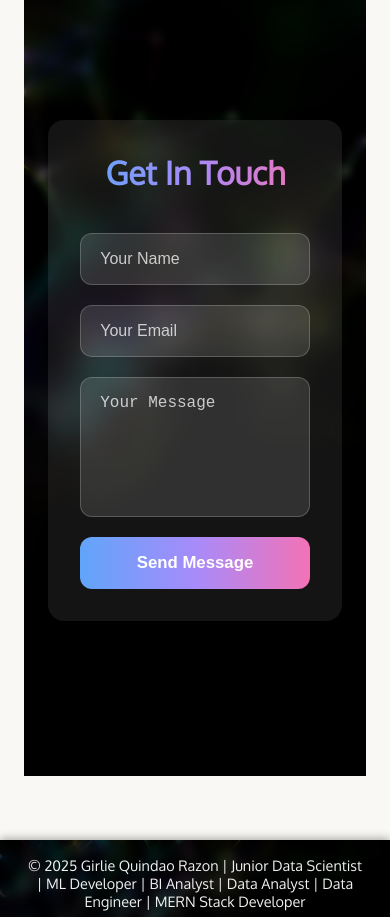
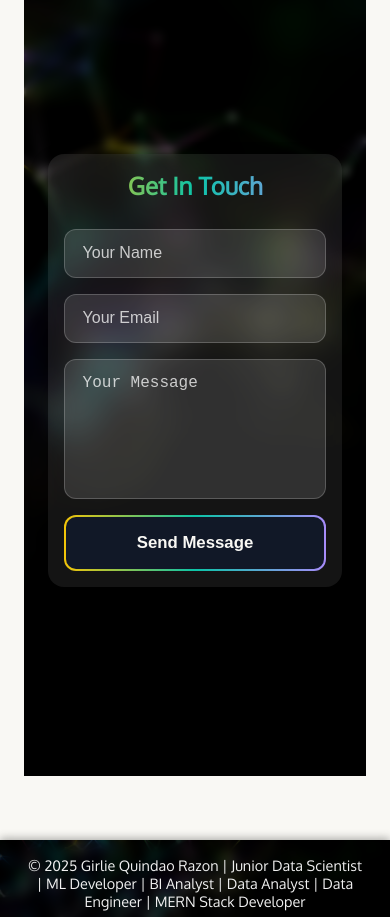
Before and after one commit to girlierazon84/Portfolio, a React (Create React App) app in the folder client/: page / in a window 390 px wide. Shown: the part 6300-7217 px from the top of the page. Built offline with nearby package versions, Linux system fonts and the light colour scheme; no server answers.

Commit message:
feat: improve contact section styling and responsiveness with CSS updates

```diff
--- a/client/src/components/Contact.tsx
+++ b/client/src/components/Contact.tsx
@@ -7,6 +7,7 @@ import { toast, ToastContainer } from "react-toastify";
 import "react-toastify/dist/ReactToastify.css";
 import DSBackground from "../assets/images/DS_bg.jpg";
 import Pic03 from "../assets/images/Pic03.png";
+import "../../src/index.css";
 
 const ContactSection = styled.section`
     width: 100%;
@@ -61,13 +62,17 @@ const ImageWrapper = styled(motion.div)`
         animation: float 4s ease-in-out infinite;
 
         @keyframes float {
-            0%, 100% { transform: translateY(0); }
-            50% { transform: translateY(-12px); }
+            0%,
+            100% {
+                transform: translateY(0);
+            }
+            50% {
+                transform: translateY(-12px);
         }
+    }
 
-        @media (max-width: 767px) {
-            display: none;
-        }
+    @media (max-width: 768px) {
+        display: none; // ✅ Hide on mobile view
     }
 `;
 
@@ -75,41 +80,53 @@ const FormWrapper = styled(motion.div)`
     flex: 1;
     background: rgba(255, 255, 255, 0.08);
     backdrop-filter: blur(14px);
-    padding: 2rem;
+    padding: 1.5rem;
     border-radius: 1rem;
     box-shadow: 0 8px 18px rgba(0, 0, 0, 0.35);
-    color: #fff;
+    color: var(--primary-color);
     display: flex;
     flex-direction: column;
-    gap: 1.5rem;
+    gap: 1.25rem;
     width: 100%;
+
+    @media (max-width: 768px) {
+        width: 100%;
+        height: auto; // ✅ auto-adjust height
+        padding: 1rem; // smaller padding on mobile
+    }
 
     h2 {
         font-size: 2rem;
-        font-weight: 700;
+        font-weight: 800;
         text-align: center;
-        margin-bottom: 1rem;
-        background: linear-gradient(90deg, #60a5fa, #a78bfa, #f472b6);
-        -webkit-background-clip: text;
-        -webkit-text-fill-color: transparent;
+        margin-bottom: 0.5rem;
+        background-image: linear-gradient(90deg, #f3c408, #0cc4a8, #a78bfa);
+            -webkit-background-clip: text;
+            -webkit-text-fill-color: transparent;
+
+        @media (max-width: 768px) {
+            font-size: 1.5rem;
+        }
     }
 
     form {
         display: flex;
         flex-direction: column;
-        gap: 1.25rem;
+        gap: 1rem;
+        margin: 0; // ✅ no margin
+        padding: 0; // ✅ no padding
     }
 
     input,
     textarea {
         width: 100%;
-        padding: 1rem 1.2rem;
+        padding: 0.9rem 1.1rem;
         border-radius: 0.75rem;
         border: 1px solid rgba(255, 255, 255, 0.2);
         outline: none;
         font-size: 1rem;
         background: rgba(255, 255, 255, 0.12);
-        color: #fff;
+        color: var(--primary-color);
         transition: all 0.3s ease;
 
         &::placeholder {
@@ -130,17 +147,23 @@ const FormWrapper = styled(motion.div)`
     button {
         padding: 1rem 1.5rem;
         border-radius: 0.75rem;
-        border: none;
+        border: 2px solid transparent;
         font-size: 1.05rem;
-        font-weight: 600;
+        font-weight: 700;
         cursor: pointer;
-        background: linear-gradient(90deg, #60a5fa, #a78bfa, #f472b6);
-        color: #fff;
-        transition: transform 0.3s ease, box-shadow 0.3s ease;
+        background: transparent;
+        color: var(--primary-color);
+        background-image: linear-gradient(#111827, #111827),
+            linear-gradient(90deg, #f3c408, #0cc4a8, #a78bfa);
+        background-origin: border-box;
+        background-clip: padding-box, border-box;
+        transition: all 0.3s ease;
 
         &:hover {
+            color: #111827;
+            background: linear-gradient(90deg, #f3c408, #0cc4a8, #a78bfa);
+            border-color: transparent;
             transform: translateY(-4px);
-            box-shadow: 0 8px 18px rgba(0, 0, 0, 0.4);
         }
     }
 `;
```
